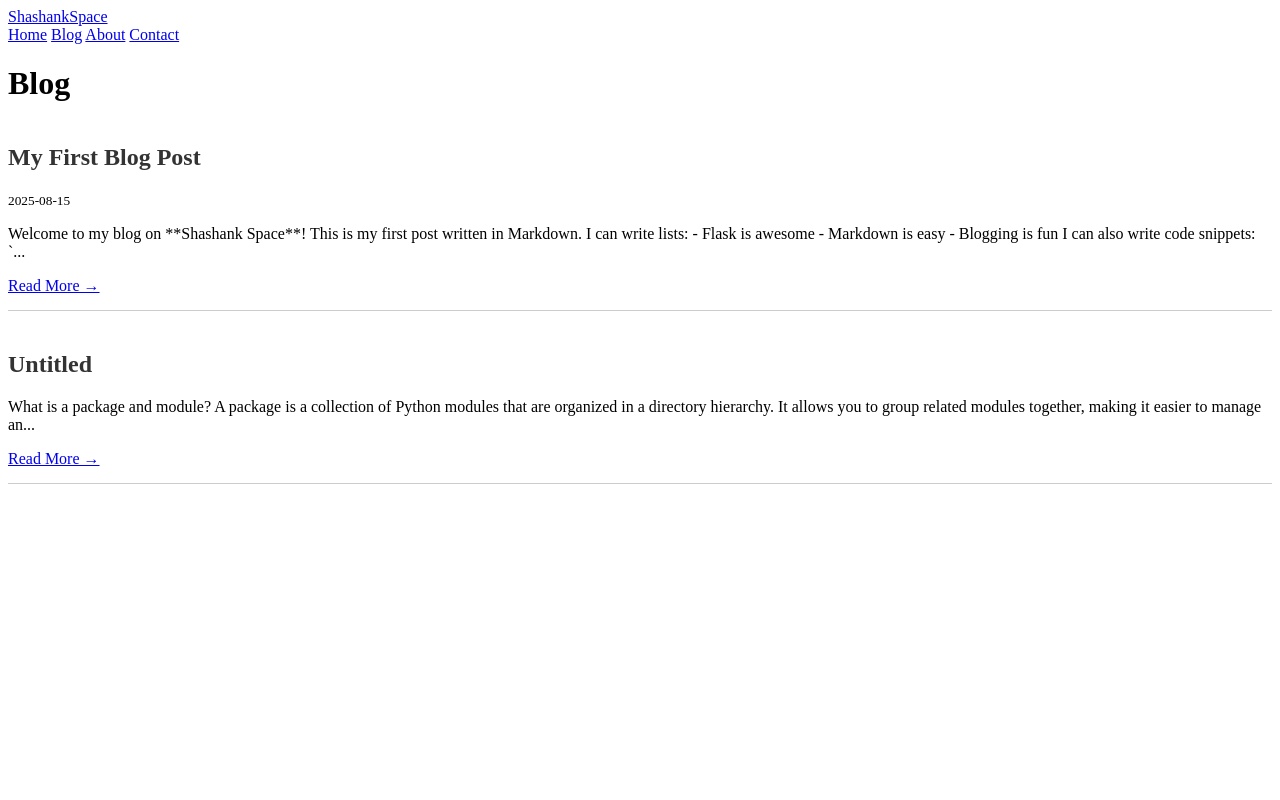
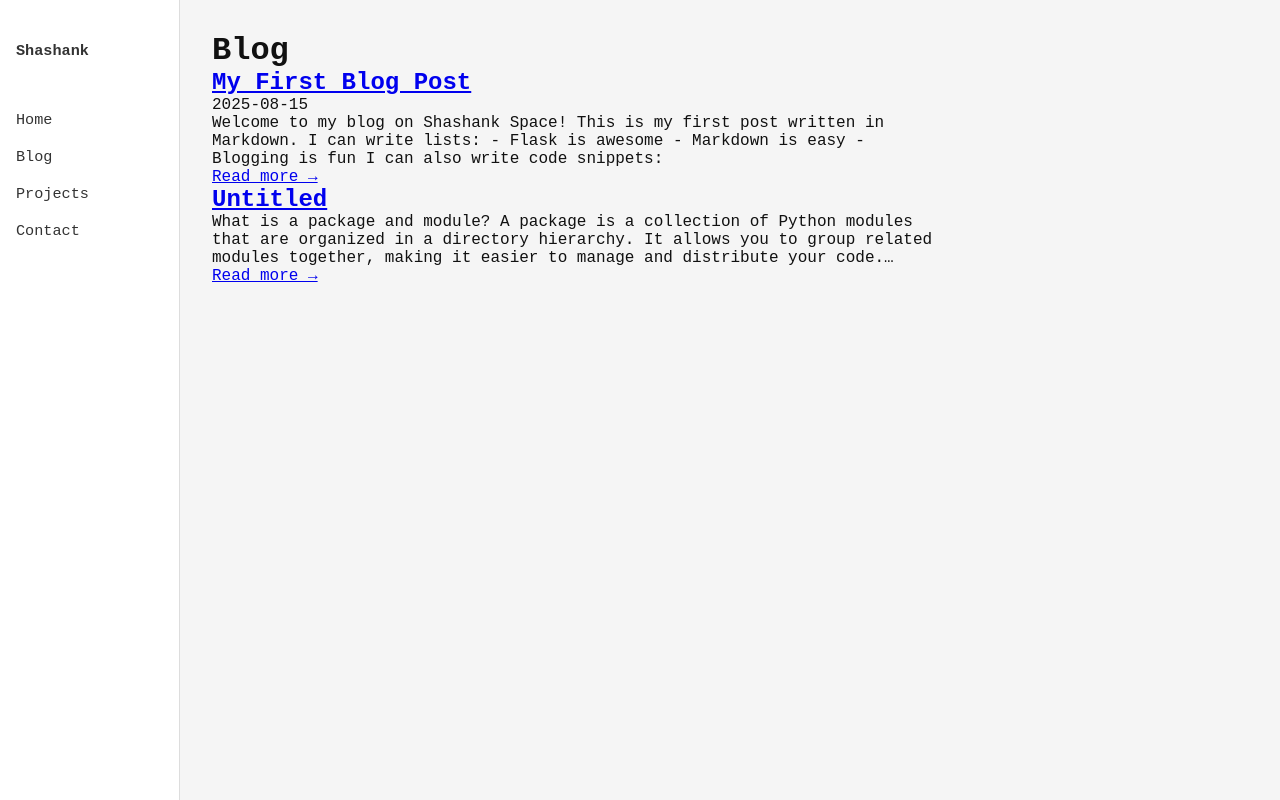
Before and after one commit to lousyidiot/shashankspace, a Flask app: page /blog/ in a window 1280 px wide. Run offline with Flask 3, Linux system fonts and the light colour scheme.

Commit message:
Fixed navigation and added sidebar

````diff
--- /dev/null
+++ b/requirements.txt
@@ -0,0 +1,4 @@
+Flask
+markdown
+python-frontmatter
+Pygments
--- a/shashankspace/__init__.py
+++ b/shashankspace/__init__.py
@@ -1,4 +1,5 @@
 from flask import Flask
+
 
 def create_app():
     app = Flask(__name__)
@@ -17,4 +18,10 @@ def create_app():
     app.register_blueprint(resume_bp)
     app.register_blueprint(contact_bp)
 
+    # --- Jinja globals (for footer year, active nav, etc.) ---
+    @app.context_processor
+    def inject_globals():
+        import datetime
+        return {"current_year": datetime.datetime.now().year}
+
     return app
--- /dev/null
+++ b/shashankspace/static/css/sidebar.css
@@ -0,0 +1,53 @@
+/* Base Reset */
+* {
+  margin: 0;
+  padding: 0;
+  box-sizing: border-box;
+}
+body {
+  display: flex;
+  font-family: 'Courier New', Courier, monospace;
+  color: #111;
+  background-color: #f5f5f5;
+}
+
+/* Sidebar Styles */
+.sidebar {
+  position: fixed;
+  top: 0;
+  left: 0;
+  width: 180px;
+  height: 100vh;
+  background-color: #ffffff;
+  border-right: 1px solid #ddd;
+  padding-top: 2rem;
+}
+.sidebar nav {
+  display: flex;
+  flex-direction: column;
+  align-items: flex-start;
+}
+.sidebar nav a {
+  display: block;
+  padding: 0.6rem 1rem;
+  text-decoration: none;
+  color: #333;
+  font-size: 0.95rem;
+  transition: color 0.3s, background-color 0.3s;
+}
+.sidebar nav a.logo {
+  font-weight: bold;
+  margin-bottom: 2rem;
+}
+.sidebar nav a:hover,
+.sidebar nav a.active {
+  background-color: #eee;
+  color: #0073e6;
+}
+
+/* Content Area */
+.content {
+  margin-left: 180px;
+  padding: 2rem;
+  max-width: 800px;
+}
--- a/shashankspace/static/css/style.css
+++ b/shashankspace/static/css/style.css
@@ -1,52 +1,98 @@
-.post-list {
-    display: flex;
-    flex-direction: column;
-    gap: 20px;
+/* Reset some defaults */
+* {
+    margin: 0;
+    padding: 0;
+    box-sizing: border-box;
 }
 
-.post-item {
-    border-bottom: 1px solid #ccc;
-    padding-bottom: 15px;
+body {
+    font-family: "Segoe UI", Roboto, sans-serif;
+    background-color: #f8f9fa;
+    color: #222;
 }
 
-.post-item h2 a {
-    text-decoration: none;
-    color: #333;
+/* NAVBAR */
+.navbar {
+    background-color: #ffffff;
+    box-shadow: 0 2px 4px rgba(0,0,0,0.05);
+    position: sticky;
+    top: 0;
+    z-index: 10;
 }
 
-.post-item h2 a:hover {
-    color: #007bff;
+.nav-container {
+    max-width: 1100px;
+    margin: auto;
+    padding: 0.8rem 1.2rem;
+    display: flex;
+    justify-content: space-between;
+    align-items: center;
 }
 
-.post-content {
-    font-family: Georgia, serif;
-    line-height: 1.6;
+.nav-logo {
+    font-size: 1.3rem;
+    font-weight: bold;
+    color: #333;
+    text-decoration: none;
+    transition: color 0.3s ease;
 }
 
-.post-content pre {
-    background: #2d2d2d;
-    color: #f8f8f2;
-    padding: 10px;
-    border-radius: 5px;
-    overflow-x: auto;
+.nav-logo:hover {
+    color: #0073e6;
 }
 
-.post-content code {
-    background: #f4f4f4;
-    padding: 2px 4px;
-    border-radius: 3px;
+.nav-links {
+    list-style: none;
+    display: flex;
+    gap: 1.5rem;
 }
 
-.post-content table {
-    border-collapse: collapse;
-    width: 100%;
+.nav-links li a {
+    text-decoration: none;
+    font-size: 1rem;
+    color: #555;
+    padding: 0.4rem 0;
+    transition: color 0.3s ease, border-bottom 0.3s ease;
 }
 
-.post-content table, .post-content th, .post-content td {
-    border: 1px solid #ddd;
+.nav-links li a:hover,
+.nav-links li a.active {
+    color: #0073e6;
+    border-bottom: 2px solid #0073e6;
 }
 
-.post-content th, .post-content td {
-    padding: 8px;
-    text-align: left;
+/* MOBILE MENU */
+.menu-toggle {
+    display: none;
+    flex-direction: column;
+    cursor: pointer;
+    gap: 5px;
 }
+
+.menu-toggle span {
+    height: 2px;
+    width: 25px;
+    background: #333;
+    border-radius: 5px;
+}
+
+/* Responsive */
+@media (max-width: 768px) {
+    .nav-links {
+        position: absolute;
+        top: 60px;
+        right: 0;
+        background: #fff;
+        flex-direction: column;
+        width: 200px;
+        padding: 1rem;
+        box-shadow: 0 4px 8px rgba(0,0,0,0.1);
+        display: none;
+    }
+    .nav-links.active {
+        display: flex;
+    }
+    .menu-toggle {
+        display: flex;
+    }
+}
--- a/shashankspace/templates/base.html
+++ b/shashankspace/templates/base.html
@@ -1,26 +1,23 @@
 <!DOCTYPE html>
-<html>
+<html lang="en">
 <head>
-    <meta charset="UTF-8">
-    <title>{{ title }}</title>
-    <link rel="stylesheet" href="{{ url_for('static', filename='css/style.css') }}">
-    <link rel="stylesheet" href="{{ url_for('static', filename='css/code.css') }}">
+  <meta charset="UTF-8" />
+  <meta name="viewport" content="width=device-width, initial-scale=1.0" />
+  <title>{{ title or "Shashank Space" }}</title>
+  <link rel="stylesheet" href="{{ url_for('static', filename='css/sidebar.css') }}">
 </head>
 <body>
-    <nav class="navbar">
-        <div class="container">
-            <a href="/" class="nav-brand">ShashankSpace</a>
-            <div class="nav-links">
-                <a href="/">Home</a>
-                <a href="/blog">Blog</a>
-                <a href="/about">About</a>
-                <a href="/contact">Contact</a>
-            </div>
-        </div>
+  <div class="sidebar">
+    <nav>
+      <a href="/" class="logo">Shashank</a>
+      <a href="/">Home</a>
+      <a href="/blog">Blog</a>
+      <a href="/projects">Projects</a>
+      <a href="/contact">Contact</a>
     </nav>
-
-    <main class="container">
-        {% block content %}{% endblock %}
-    </main>
+  </div>
+  <div class="content">
+    {% block content %}{% endblock %}
+  </div>
 </body>
 </html>
--- a/shashankspace/templates/blog_list.html
+++ b/shashankspace/templates/blog_list.html
@@ -1,14 +1,26 @@
 {% extends "base.html" %}
 {% block content %}
-<h1>Blog</h1>
-<div class="post-list">
-    {% for post in posts %}
-    <div class="post-item">
-        <h2><a href="{{ url_for('blog.blog_detail', slug=post.slug) }}">{{ post.title }}</a></h2>
-        <p><small>{{ post.date }}</small></p>
-        <p>{{ post.preview }}</p>
-        <a href="{{ url_for('blog.blog_detail', slug=post.slug) }}">Read More →</a>
+  <h1 class="page-title">Blog</h1>
+
+  {% if posts %}
+    <div class="post-list">
+      {% for p in posts %}
+        <article class="post-card">
+          <h2 class="post-title">
+            <a href="{{ url_for('blog.detail', slug=p.slug) }}">{{ p.title }}</a>
+          </h2>
+          <div class="post-meta">
+            <span>{{ p.date }}</span>
+            {% if p.tags %}
+              &nbsp;•&nbsp; <span class="tags">{{ p.tags|join(', ') }}</span>
+            {% endif %}
+          </div>
+          <p class="post-excerpt">{{ p.excerpt }}</p>
+          <a class="read-more" href="{{ url_for('blog.detail', slug=p.slug) }}">Read more →</a>
+        </article>
+      {% endfor %}
     </div>
-    {% endfor %}
-</div>
+  {% else %}
+    <p>No posts yet.</p>
+  {% endif %}
 {% endblock %}
--- a/shashankspace/views/blog.py
+++ b/shashankspace/views/blog.py
@@ -1,54 +1,95 @@
 import os
+import re
 import markdown
 import frontmatter
+from datetime import datetime
 from flask import Blueprint, render_template, abort
 from flask.views import MethodView
 
 blog_bp = Blueprint("blog", __name__, url_prefix="/blog")
 
-# Path to blog content folder
-CONTENT_DIR = os.path.join(
-    os.path.dirname(os.path.abspath(__file__)), "..", "content", "blog"
+CONTENT_DIR = os.path.normpath(
+    os.path.join(os.path.dirname(os.path.abspath(__file__)), "..", "content", "blog")
 )
 
-def load_post(filename):
-    """Load and parse a markdown blog post."""
-    path = os.path.join(CONTENT_DIR, filename)
+def _slug_from_filename(filename: str) -> str:
+    return filename.rsplit(".", 1)[0]
+
+def _parse_date(meta_date):
+    """
+    Accepts 'YYYY-MM-DD' or datetime/date; returns datetime for sorting.
+    Falls back to file date if not present/parsable.
+    """
+    if isinstance(meta_date, datetime):
+        return meta_date
+    if isinstance(meta_date, str):
+        for fmt in ("%Y-%m-%d", "%Y/%m/%d", "%d-%m-%Y"):
+            try:
+                return datetime.strptime(meta_date, fmt)
+            except ValueError:
+                pass
+    return None
+
+def _render_markdown(md_text: str) -> str:
+    # GitHub-like rendering with fenced code, tables, toc, codehilite
+    return markdown.markdown(
+        md_text,
+        extensions=["fenced_code", "tables", "toc", "codehilite"]
+    )
+
+def _excerpt(md_text: str, length: int = 220) -> str:
+    # crude excerpt: strip code fences and headings, take first N chars
+    text = re.sub(r"```.*?```", "", md_text, flags=re.S)      # remove fenced code
+    text = re.sub(r"^#+\s*", "", text, flags=re.M)            # remove heading markers
+    text = re.sub(r"\*|_|`|\[|\]|\(|\)|>", "", text)          # strip common md
+    text = " ".join(text.split())
+    return (text[:length] + "…") if len(text) > length else text
+
+def _load_post(slug: str):
+    path = os.path.join(CONTENT_DIR, f"{slug}.md")
     if not os.path.exists(path):
         return None
     post_data = frontmatter.load(path)
-    html_content = markdown.markdown(
-        post_data.content,
-        extensions=["fenced_code", "tables", "toc", "codehilite"]
-    )
+    html = _render_markdown(post_data.content)
     return {
+        "slug": slug,
         "title": post_data.get("title", "Untitled"),
         "date": post_data.get("date", ""),
-        "content": html_content
+        "tags": post_data.get("tags", []),
+        "content": html,
     }
 
 class BlogList(MethodView):
     def get(self):
         posts = []
-        if os.path.exists(CONTENT_DIR):
-            for filename in sorted(os.listdir(CONTENT_DIR), reverse=True):
+        if os.path.isdir(CONTENT_DIR):
+            for filename in os.listdir(CONTENT_DIR):
                 if filename.endswith(".md"):
-                    post_data = frontmatter.load(os.path.join(CONTENT_DIR, filename))
+                    path = os.path.join(CONTENT_DIR, filename)
+                    fm = frontmatter.load(path)
+                    slug = _slug_from_filename(filename)
+                    date_meta = _parse_date(fm.get("date"))
+                    # Fall back to file modified time if no date
+                    sort_date = date_meta or datetime.fromtimestamp(os.path.getmtime(path))
                     posts.append({
-                        "slug": filename.replace(".md", ""),
-                        "title": post_data.get("title", "Untitled"),
-                        "date": post_data.get("date", ""),
-                        "preview": post_data.content[:200] + "..."
+                        "slug": slug,
+                        "title": fm.get("title", "Untitled"),
+                        "date": fm.get("date", ""),
+                        "tags": fm.get("tags", []),
+                        "excerpt": _excerpt(fm.content),
+                        "sort_date": sort_date,
                     })
+
+        posts.sort(key=lambda p: p["sort_date"], reverse=True)
         return render_template("blog_list.html", title="Blog", posts=posts)
 
 class BlogDetail(MethodView):
     def get(self, slug):
-        post = load_post(f"{slug}.md")
+        post = _load_post(slug)
         if not post:
             abort(404)
         return render_template("blog_detail.html", title=post["title"], post=post)
 
 # Routes
-blog_bp.add_url_rule("/", view_func=BlogList.as_view("blog_list"))
-blog_bp.add_url_rule("/<slug>/", view_func=BlogDetail.as_view("blog_detail"))
+blog_bp.add_url_rule("/", view_func=BlogList.as_view("list"))
+blog_bp.add_url_rule("/<slug>/", view_func=BlogDetail.as_view("detail"))
````
Also changed, not shown: shashankspace/templates/blog.html (+60 -13 lines), shashankspace/templates/blog_detail.html (+10 -4 lines), shashankspace/templates/home.html (+24 -2 lines), shashankspace/requirements.txt (deleted).
